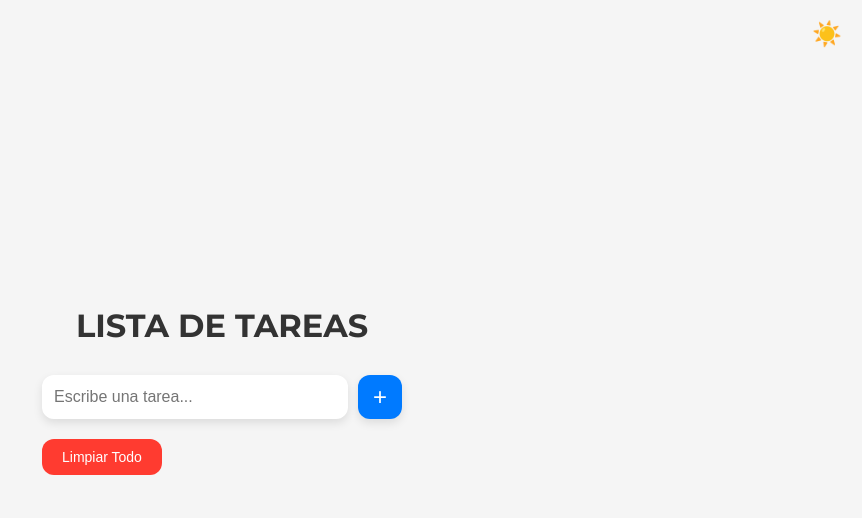
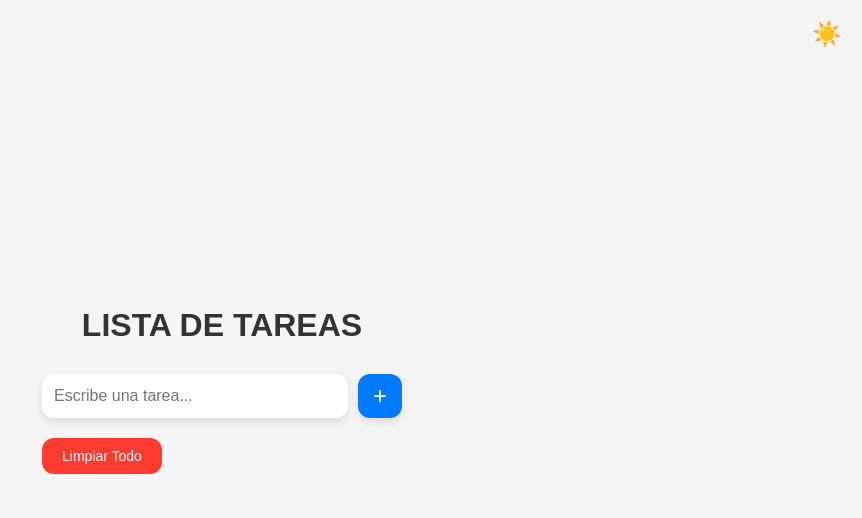
Before and after one commit to ivooubi/todolist, a plain HTML site: page index.html in a window 1280 px wide. Shown: the whole page, without its empty margins (418-1280 px from the left). Drawn offline with Linux system fonts and the light colour scheme.

Commit message:
Update index.html

```diff
--- a/index.html
+++ b/index.html
@@ -8,7 +8,7 @@
     <style>
         * { margin: 0; padding: 0; box-sizing: border-box; }
         body {
-            font-family: 'Montserrat', sans-serif;
+            font-family: 'Comfortaa', sans-serif;
             background-color: #f5f5f5;
             color: #333;
             display: flex;
```
